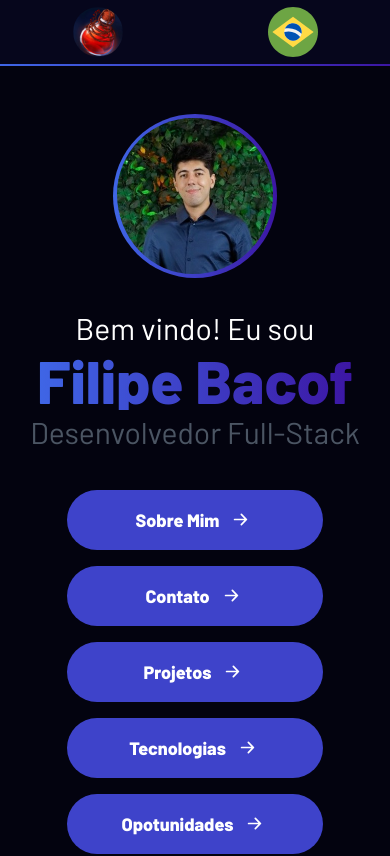
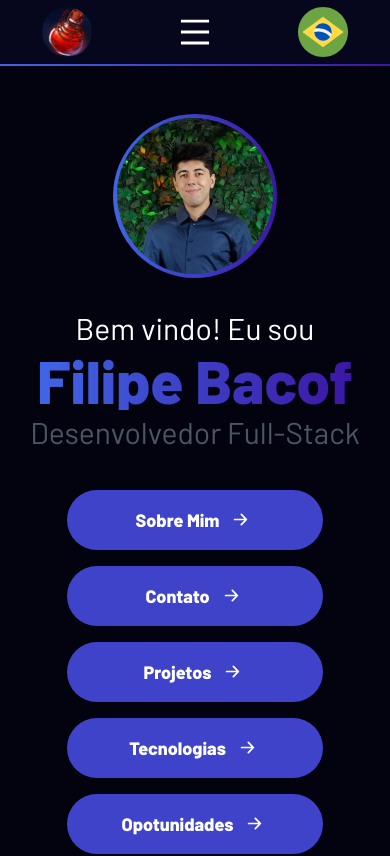
Before and after one commit to Filipe-Bacof/next-portifolio, a Next.js app: page / in a window 390 px wide. Shown: the top 856 px of the page. Built offline with nearby package versions, Linux system fonts and the light colour scheme.

Commit message:
Menu icon, still not working

```diff
--- a/src/app/layout.tsx
+++ b/src/app/layout.tsx
@@ -6,6 +6,7 @@ import Icon from './icon.png'
 import HomeNavigationLinksMedium from './components/HomeNavigationLinksMedium'
 // import HomeNavigationLinksMobile from './components/HomeNavigationLinksMobile'
 import Link from 'next/link'
+import IconMenu from './components/icons/IconMenu'
 
 const barlow = Barlow({
   weight: ['200', '400', '800'],
@@ -37,6 +38,7 @@ export default function RootLayout({ children }: { children: ReactNode }) {
           </Link>
           <HomeNavigationLinksMedium />
           {/* <HomeNavigationLinksMobile /> */}
+          <IconMenu className="cursor-pointer text-2xl text-white md:hidden" />
           <picture>
             <img
               src="./flags-icons/portuguese.svg"
```
